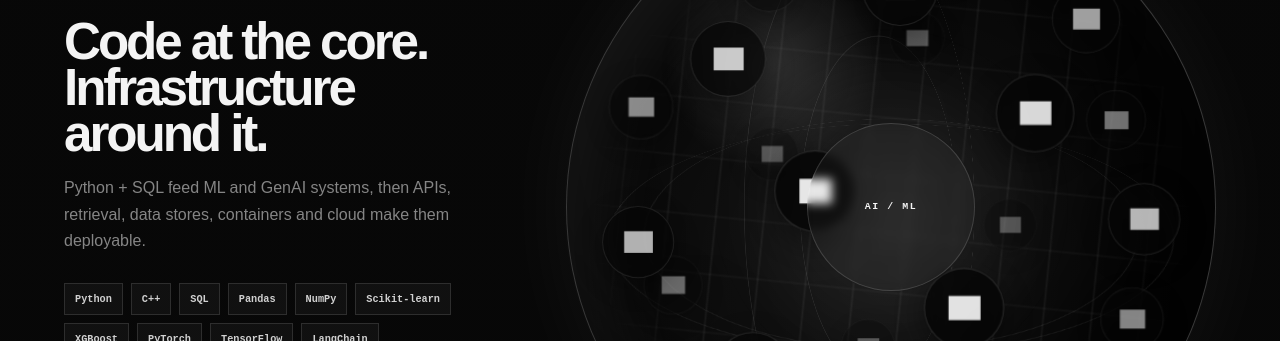
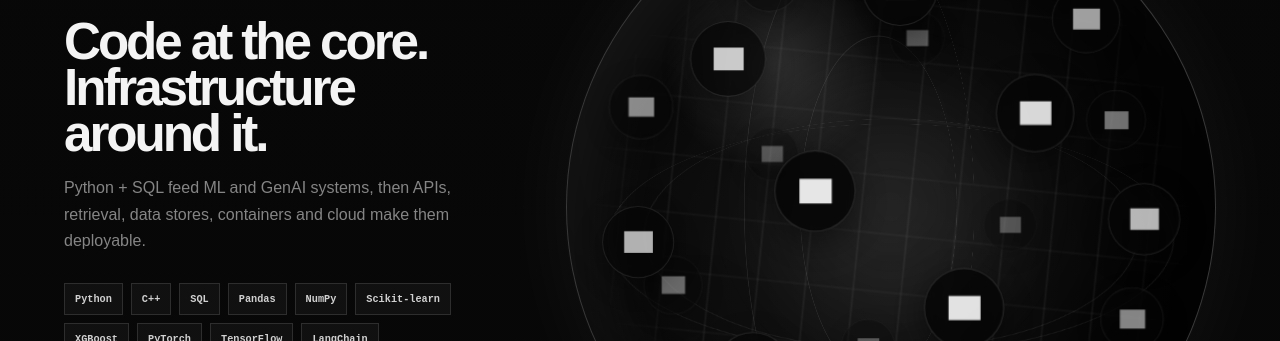
Before and after one commit to animeshkarmakar7/AnimeshDev, a Next.js app: page / in a window 1280 px wide. Shown: the part 3320-3661 px from the top of the page. Built offline with nearby package versions, Linux system fonts and the light colour scheme; grey boxes are pictures that could not be loaded.

Commit message:
Remove AI ML center from tech globe

```diff
--- a/app/page.jsx
+++ b/app/page.jsx
@@ -184,10 +184,6 @@ function TechGlobe() {
       <div className="globe-glow" />
       <div className="orbit orbit-a" />
       <div className="orbit orbit-b" />
-      <div className="globe-core">
-        <span>AI / ML</span>
-        {active && <small>{active}</small>}
-      </div>
       <div className="tech-orbit">
         {projected.map((tech) => (
           <button
```
